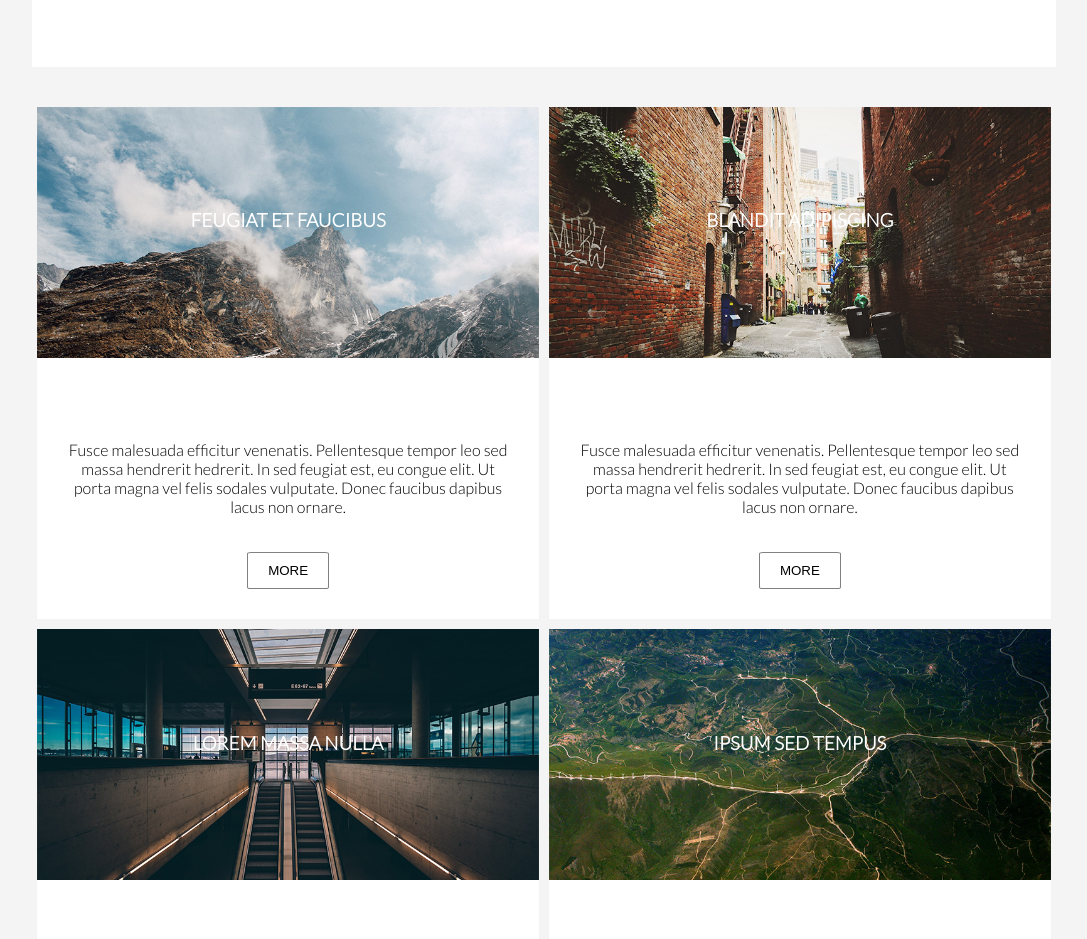
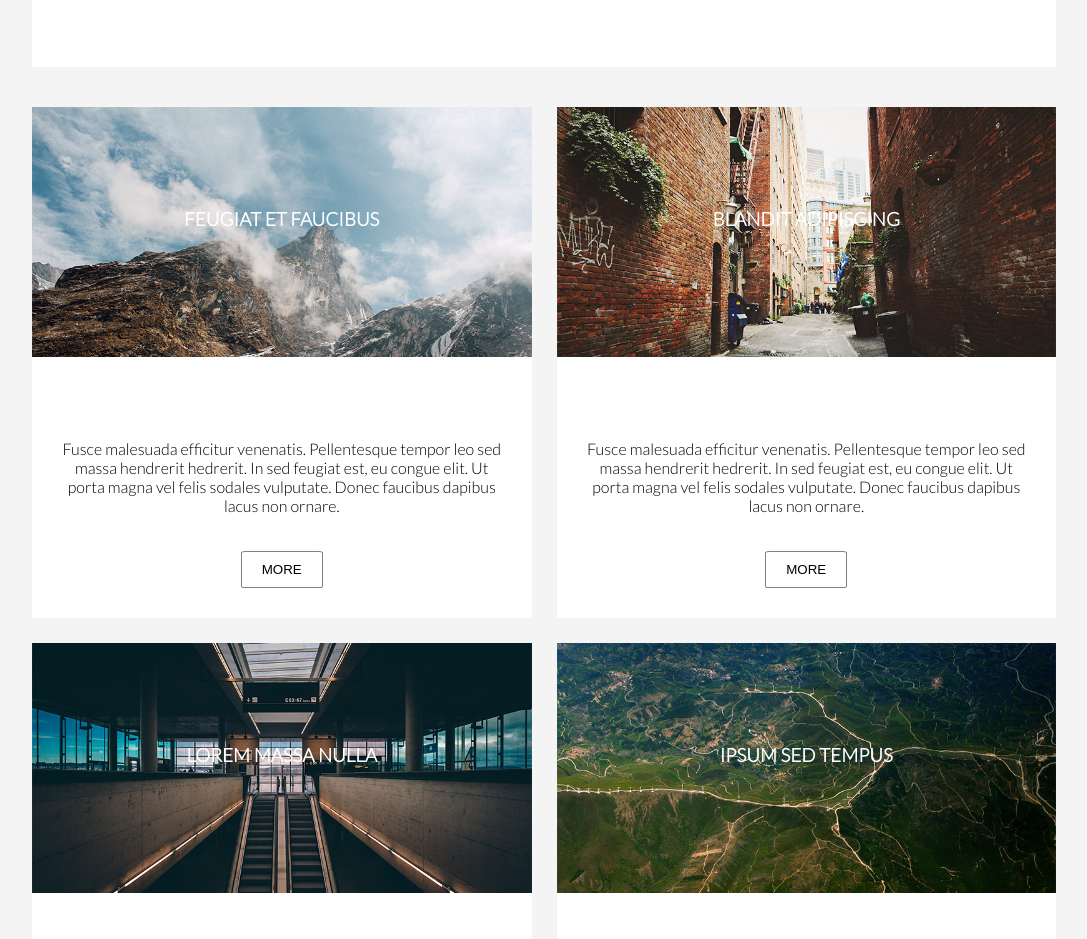
Before and after one commit to shuupsy/CodingS_MediaQ_exo-Epilogue, a plain HTML site: page index.html in a window 1280 px wide. Shown: the part 1020-1959 px from the top of the page, without its empty margins (96-1183 px from the left). Drawn offline with Linux system fonts and the light colour scheme.

Commit message:
Version grid

```diff
--- a/index.html
+++ b/index.html
@@ -36,10 +36,8 @@
         <section class="card-container">
             <!-- Photo 1 -->
             <div class="cards">
-                <div class="img">
                 <img src="public/images/pic01.jpg" alt="">
                 <h3>FEUGIAT ET FAUCIBUS</h3>
-                </div>
                 <div>
                     <p>
                         Fusce malesuada efficitur venenatis. Pellentesque tempor leo sed massa hendrerit hedrerit. In
@@ -53,10 +51,8 @@
             </div>
             <!-- Photo 2 -->
             <div class="cards">
-                <div class="img">
                 <img src="public/images/pic02.jpg" alt="">
                 <h3>BLANDIT ADIPISCING</h3>
-                </div>
                 <div>
                     <p>Fusce malesuada efficitur venenatis. Pellentesque tempor leo sed massa hendrerit hedrerit. In
                         sed feugiat est, eu congue elit. Ut porta magna vel felis sodales vulputate. Donec faucibus
@@ -69,10 +65,8 @@
             </div>
             <!-- Photo 3 -->
             <div class="cards">
-                <div class="img">
                 <img src="public/images/pic03.jpg" alt="">
                 <h3>LOREM MASSA NULLA</h3>
-                </div>
                 <div>
                     <p>Fusce malesuada efficitur venenatis. Pellentesque tempor leo sed massa hendrerit hedrerit. In
                         sed feugiat est, eu congue elit. Ut porta magna vel felis sodales vulputate. Donec faucibus
--- a/public/css/media.css
+++ b/public/css/media.css
@@ -10,7 +10,7 @@
     }
 
     .card-container {
-        flex-direction: column;
+        grid-template-columns: 1fr;
     }
 
     .cards {
--- a/public/css/style.css
+++ b/public/css/style.css
@@ -98,16 +98,16 @@ main {
 /* Début des cards */
 .card-container {
     margin: 30px auto;
-    display: flex;
-    flex-wrap: wrap;
+    display: grid;
+    grid-template-columns: 1fr 1fr;
     justify-content: center;
     align-items: center;
-    gap: 10px;
+    gap: 25px;
 }
 
 .cards {
     background-color: white;
-    width: 49%;
+    width: 100%;
 }
 
 .cards p:first-child {
@@ -116,7 +116,7 @@ main {
 
 h3 {
     position: relative;
-    top: -170px;
+    bottom: 170px;
     color: white;
 }
 
```
Lines whose indentation alone changed are shown as unchanged.
